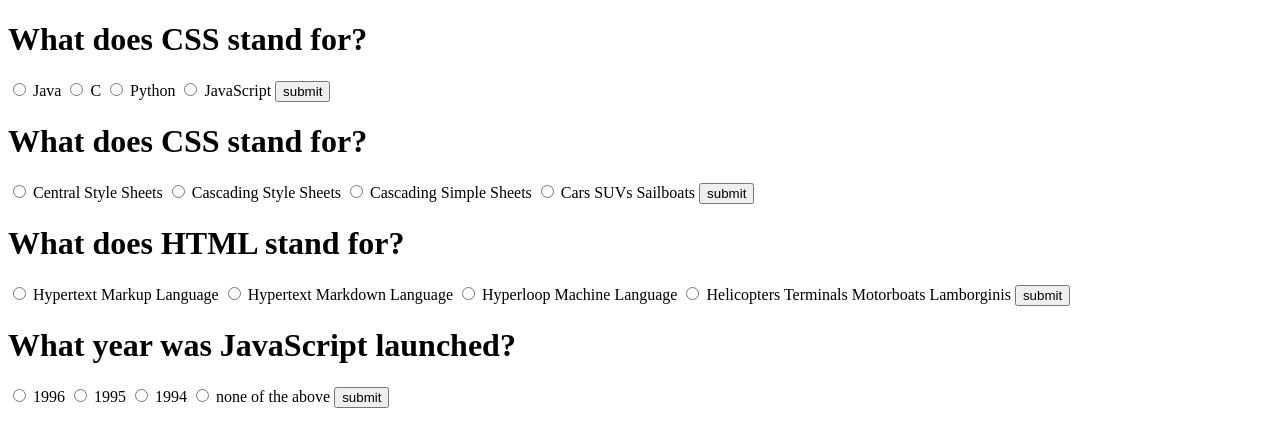
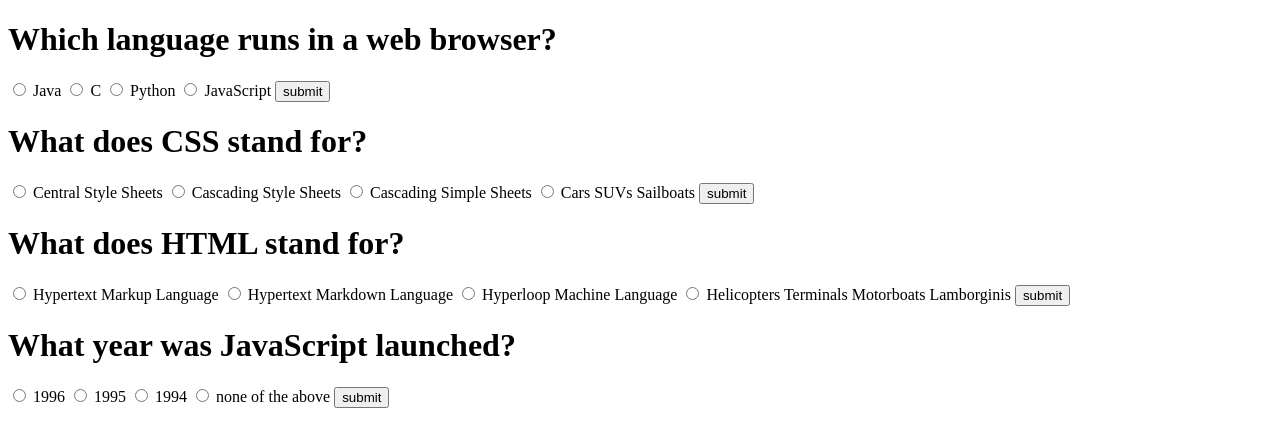
Before and after one commit to acciojob/quiz-jhans1-cs, a website: page main.html in a window 1280 px wide. Drawn offline with Linux system fonts and the light colour scheme.

Commit message:
created a submission

```diff
--- a/main.html
+++ b/main.html
@@ -12,7 +12,7 @@
 </script>
 
 	<div class="quiz-container" id="quiz">
-	<h1 id="question">What does CSS stand for?</h1>
+	<h1 id="question">Which language runs in a web browser?</h1>
 	<input type="radio" name="click" id="a">
 	<label for="a" id=a_text>Java</label>
 
```
